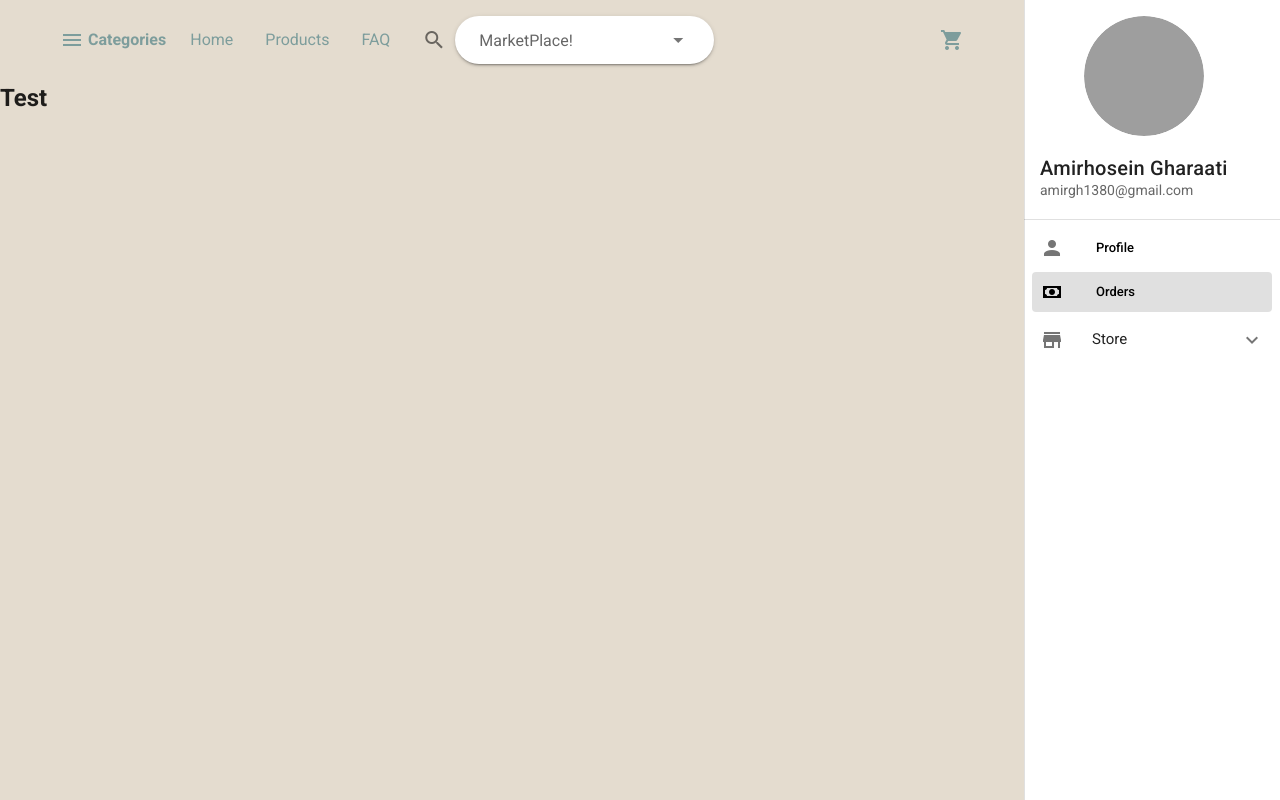
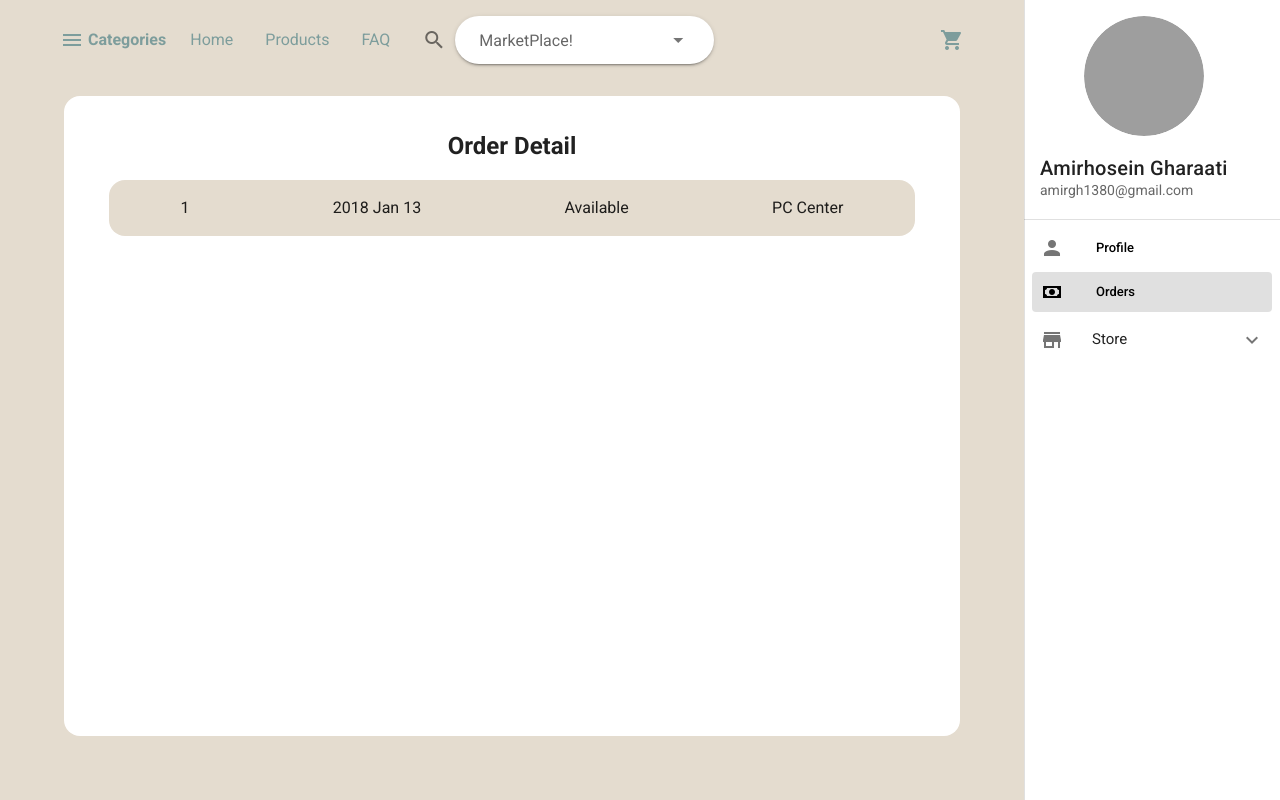
Before and after one commit to AmirHosein-Gharaati/marketplace-frontend, a Nuxt app: page /dashboard/orders/1 in a window 1280 px wide. Built offline with nearby package versions, Linux system fonts and the light colour scheme; grey boxes are pictures that could not be loaded.

Commit message:
refactor

```diff
--- a/assets/styles/app.scss
+++ b/assets/styles/app.scss
@@ -16,6 +16,7 @@
 @import './page/product-detail.scss';
 @import './page/dashboard/profile.scss';
 @import './page/dashboard/orders.scss';
+@import './page/dashboard/order-detail.scss';
 
 // components
 @import './component/card.scss';
@@ -25,6 +26,7 @@
 @import './component/review.scss';
 @import './component/filter-panel.scss';
 @import './component/order-item.scss';
+@import './component/item-info.scss';
 
 // layouts
 @import './layout/dashbaord.scss';
--- /dev/null
+++ b/assets/styles/component/item-info.scss
@@ -0,0 +1,9 @@
+.item-info {
+  display: flex;
+  align-items: center;
+  justify-content: space-around;
+  padding: $padding-md 0;
+  background-color: $color-primary;
+  border-radius: $border-radius-md;
+  width: 90%;
+}
--- a/assets/styles/component/order-item.scss
+++ b/assets/styles/component/order-item.scss
@@ -1,12 +1,4 @@
 .order-item {
-  display: flex;
-  align-items: center;
-  justify-content: space-around;
-  width: 95%;
-  padding: $padding-md;
-  margin: $padding-md 0;
-  border-radius: $border-radius-md;
-  background-color: $color-primary;
   cursor: pointer;
   border: 2px solid white;
 
--- /dev/null
+++ b/assets/styles/page/dashboard/order-detail.scss
@@ -0,0 +1,17 @@
+.order-detail {
+  @include mixin-dashboard;
+  justify-content: start;
+  padding: $padding-xl 0;
+  flex-direction: column;
+
+  &__main {
+    display: flex;
+    align-items: center;
+    justify-content: space-around;
+    padding: $padding-md 0;
+    background-color: $color-primary;
+    border-radius: $border-radius-md;
+    width: 90%;
+    overflow-y: auto;
+  }
+}
--- a/components/Order.vue
+++ b/components/Order.vue
@@ -1,5 +1,5 @@
 <template>
-  <div class="order-item" @click="navigate()">
+  <div class="order-item item-info my-2" @click="navigate()">
     <div>
       <h3>{{ id }}</h3>
     </div>
--- a/pages/dashboard/orders/_id.vue
+++ b/pages/dashboard/orders/_id.vue
@@ -1,12 +1,74 @@
 <template>
-  <div>
-    <h2>Test</h2>
+  <div class="container px-16">
+    <div class="order-detail">
+      <h2 class="pb-4">Order Detail</h2>
+      <div class="item-info">
+        <div>{{ order.id }}</div>
+        <div>{{ order.date }}</div>
+        <div>{{ order.status }}</div>
+        <div>{{ order.storeName }}</div>
+      </div>
+
+      <div class="order-deatil__items">
+
+      </div>
+    </div>
   </div>
 </template>
 
 <script>
 export default {
-  name: 'Order',
+  name: 'OrderDetail',
   layout: 'dashboard',
+  asyncData({ params, redirect }) {
+    return {
+      id: params.id,
+    }
+  },
+  data() {
+    return {
+      order: {
+        id: 1,
+        date: '2018 Jan 13',
+        status: 'Available',
+        storeName: 'PC Center',
+        totalPrice: '289010 Rials',
+        shippingMethod: 'Normal',
+        address: 'Shiraz, Fars, Iran',
+        items: [
+          {
+            id: 1,
+            count: 5,
+            price: '789020 Rials',
+            discount: 0,
+          },
+          {
+            id: 2,
+            count: 5,
+            price: '789020 Rials',
+            discount: 0,
+          },
+          {
+            id: 3,
+            count: 5,
+            price: '789020 Rials',
+            discount: 0,
+          },
+          {
+            id: 4,
+            count: 5,
+            price: '789020 Rials',
+            discount: 0,
+          },
+          {
+            id: 5,
+            count: 5,
+            price: '789020 Rials',
+            discount: 0,
+          },
+        ],
+      },
+    }
+  },
 }
 </script>
```
